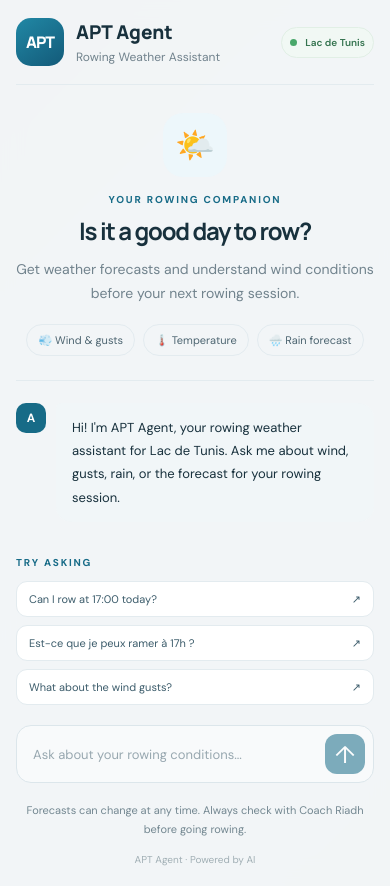
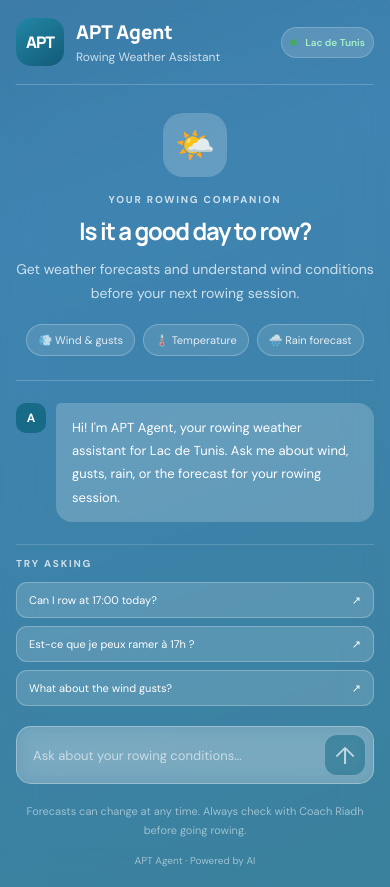
Before and after one commit to hadilaff/APT_agent, a Next.js app in the folder frontend/: page / in a window 390 px wide. Built offline with nearby package versions, Linux system fonts and the light colour scheme; no server answers.

Commit message:
mobile: animated gradient + frosted glass card

```diff
--- a/frontend/app/globals.css
+++ b/frontend/app/globals.css
@@ -28,11 +28,19 @@ body {
   font-family: "DM Sans", sans-serif;
 }
 
-/* Mobile: replace image with a solid background color */
+/* Mobile: replace image with animated gradient background */
 @media (max-width: 768px) {
   body {
-    background: linear-gradient(135deg, #0f4c75 0%, #1b6ca8 50%, #176b87 100%);
+    background: linear-gradient(160deg, #0a3d62 0%, #1e6fa5 40%, #176b87 70%, #0e4d6b 100%);
+    background-size: 300% 300%;
+    animation: gradientShift 8s ease infinite;
   }
+}
+
+@keyframes gradientShift {
+  0% { background-position: 0% 50%; }
+  50% { background-position: 100% 50%; }
+  100% { background-position: 0% 50%; }
 }
 
 button,
@@ -404,7 +412,7 @@ button:disabled {
 @media (max-width: 600px) {
   .page {
     padding: 0;
-    background: rgba(0, 0, 0, 0.35);
+    background: transparent;
   }
 
   .chat-container {
@@ -413,37 +421,102 @@ button:disabled {
     border: none;
     border-radius: 0;
     box-shadow: none;
-    background: rgba(255, 255, 255, 0.95);
+    background: rgba(255, 255, 255, 0.15);
+    backdrop-filter: blur(20px);
+    -webkit-backdrop-filter: blur(20px);
   }
 
-  .header {
-    padding-bottom: 18px;
+  /* Make text readable on dark background */
+  .header h1,
+  .hero h2 {
+    color: #ffffff;
+  }
+
+  .header p,
+  .hero-description,
+  .eyebrow,
+  .section-label {
+    color: rgba(255, 255, 255, 0.75);
   }
 
   .status {
     padding: 8px;
     font-size: 10px;
+    background: rgba(255, 255, 255, 0.15);
+    border-color: rgba(255, 255, 255, 0.2);
+    color: #a8f0c6;
+  }
+
+  .feature-list span {
+    border-color: rgba(255, 255, 255, 0.25);
+    color: rgba(255, 255, 255, 0.85);
+    background: rgba(255, 255, 255, 0.1);
   }
 
   .hero {
     padding: 28px 0 24px;
   }
 
-  .message-bubble {
-    max-width: 92%;
+  .weather-icon {
+    background: rgba(255, 255, 255, 0.2);
+  }
+
+  .conversation {
+    border-top-color: rgba(255, 255, 255, 0.2);
+  }
+
+  .assistant .message-bubble {
+    background: rgba(255, 255, 255, 0.2);
+    color: #ffffff;
+  }
+
+  .suggestion-section {
+    border-top: 1px solid rgba(255, 255, 255, 0.15);
+  }
+
+  .suggestion-button {
+    background: rgba(255, 255, 255, 0.15);
+    border-color: rgba(255, 255, 255, 0.25);
+    color: #ffffff;
+    width: 100%;
+  }
+
+  .suggestion-button:hover {
+    background: rgba(255, 255, 255, 0.25);
   }
 
   .suggestions {
     flex-direction: column;
   }
 
-  .suggestion-button {
-    width: 100%;
-  }
-
   .composer {
     position: sticky;
     bottom: 8px;
-    background: #f8fafb;
+    background: rgba(255, 255, 255, 0.2);
+    border-color: rgba(255, 255, 255, 0.3);
+    backdrop-filter: blur(10px);
+    -webkit-backdrop-filter: blur(10px);
+  }
+
+  .composer input {
+    color: #ffffff;
+  }
+
+  .composer input::placeholder {
+    color: rgba(255, 255, 255, 0.6);
+  }
+
+  .footer p,
+  .footer span {
+    color: rgba(255, 255, 255, 0.5);
+  }
+
+  .message-bubble {
+    max-width: 92%;
+  }
+
+  .header {
+    padding-bottom: 18px;
+    border-bottom-color: rgba(255, 255, 255, 0.2);
   }
 }
```
